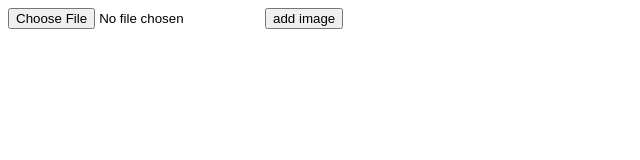
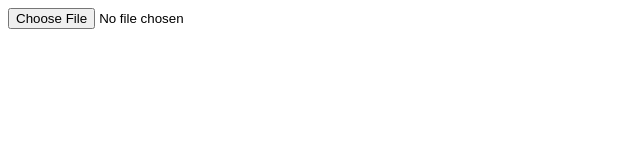
Before and after one commit to vivekpatel1943/gallery, a plain HTML site: page index.html in a window 1280 px wide. Shown: the whole page, without its empty margins (0-640 px from the left). Drawn offline with Linux system fonts and the light colour scheme.

Commit message:
Update index.html

```diff
--- a/index.html
+++ b/index.html
@@ -9,7 +9,7 @@
 <body>
     <form id="img-form">
         <input type="file" id="img-input" placeholder="enter your image: " >
-        <input type="submit" value="add image" id="add-image">
+<!--         <input type="submit" value="add image" id="add-image"> -->
     </form>
     <div id="save-images"></div>
     <script src="script.js"></script>
```
